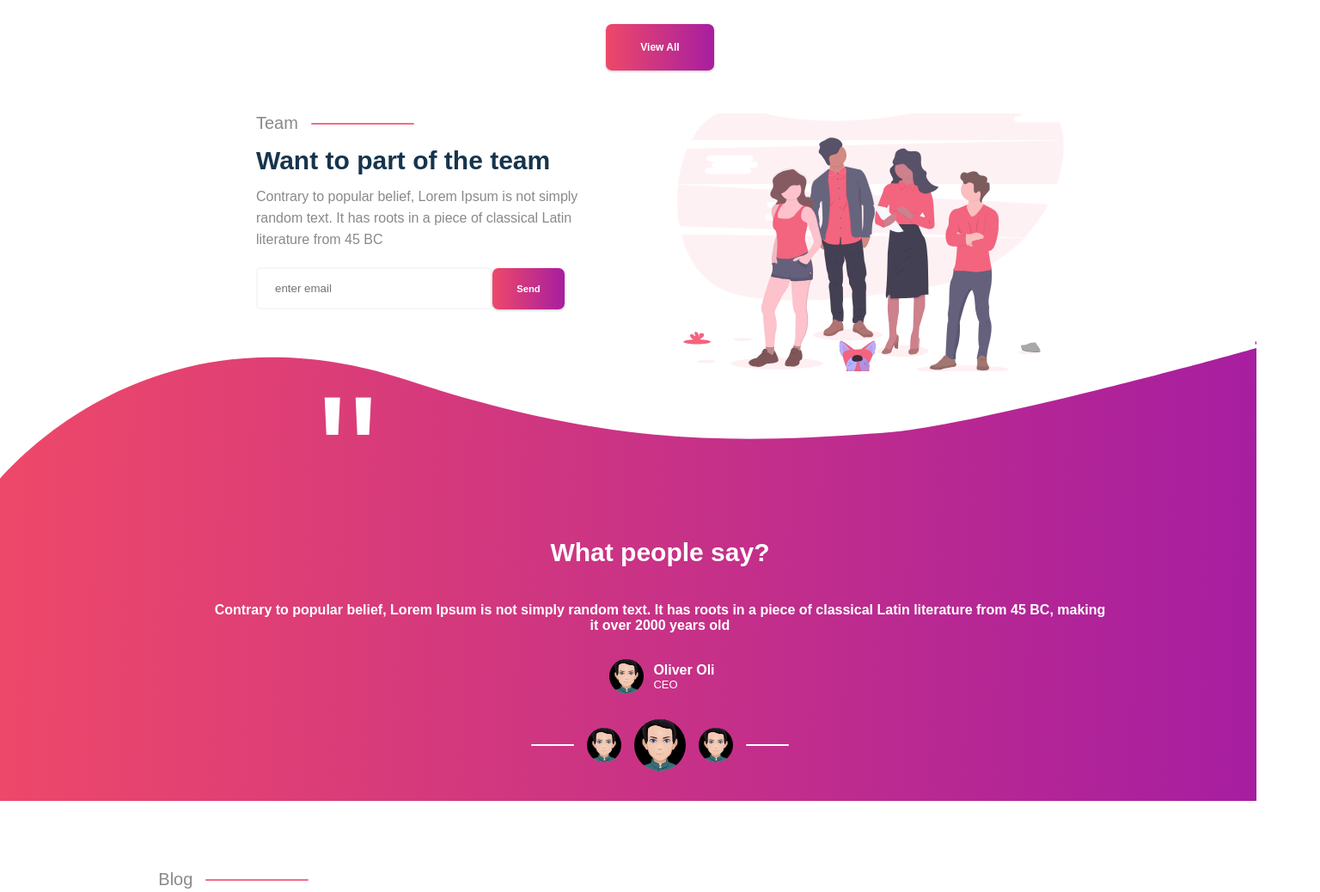
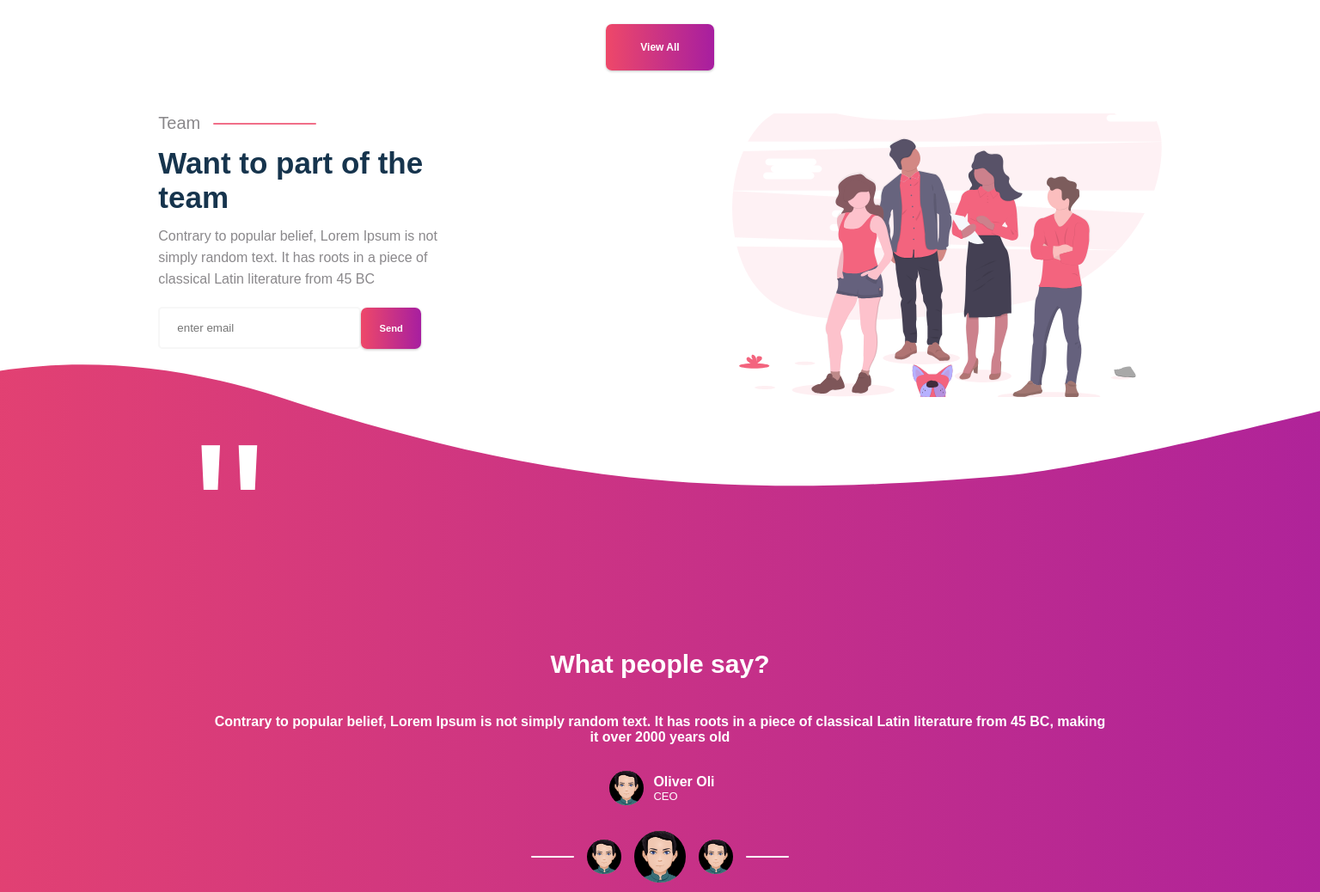
Before and after one commit to younggeeks/childcare-UII, a Gatsby site: page / in a window 1536 px wide. Shown: the part 2564-3602 px from the top of the page at 86% size. Built offline with nearby package versions, Linux system fonts and the light colour scheme; Gatsby itself is replaced by a stand-in of ours.

Commit message:
fix team section

```diff
--- a/src/components/layout.js
+++ b/src/components/layout.js
@@ -29,14 +29,6 @@ const Layout = ({ children }) => {
     <LayoutContainer>
       <Header siteTitle={data.site.siteMetadata.title} />
       <main>{children}</main>
-
-
-      <footer>
-        <p>
-          Created with <FontAwesomeIcon icon={faHeart} color={"#c54874"} /> By
-          Wajomba ©
-        </p>
-      </footer>
     </LayoutContainer>
   )
 }
--- a/src/components/managementSection/managementSection.scss
+++ b/src/components/managementSection/managementSection.scss
@@ -3,13 +3,13 @@
 
   &__section {
     display: flex;
-    height: 800px;
+    height: 930px;
     width: 100vw;
     position: relative;
-    left: 50%;
-    margin-left: -50vw;
+    margin-left: -12vw;
+    margin-bottom: 80px;
     background: url("../../images/juunachini.svg") no-repeat center;
-    margin-bottom: 80px;
+    background-size: 297vh;
   }
 
   &__content {
@@ -27,11 +27,12 @@
     font-size: 140px;
     position: absolute;
     left: 35px;
-    top: 300px;
+    top: 365px;
   }
 
   &__top {
     display: flex;
+    width: 100%;
   }
 
   &__info {
@@ -133,10 +134,10 @@
   @media only screen and (min-width: 1440px) {
     &__ascii {
       color: #fff;
-      font-size: 200px;
+      font-size: 240px;
       position: absolute;
-      left: 185px;
-      top: 285px;
+      left: 40px;
+      top: 330px;
     }
   }
 }
--- a/src/components/managementSection/team.scss
+++ b/src/components/managementSection/team.scss
@@ -1,15 +1,30 @@
 .team {
   &__container {
     display: grid;
-    grid-template-columns: 420px 450px;
-    height: 300px;
-    grid-gap: 70px;
+    grid-template-columns: 367px 425px;
+    height: 330px;
+    grid-gap: 80px;
   }
 
   &__img {
-      background: url(../../images/team.svg) no-repeat center;
-      background-size: 450px;
+    background: url(../../images/team.svg) no-repeat center;
+    background-size: 415px;
   }
+
+  @media only screen and (min-width: 1440px) {
+    &__container {
+      display: grid;
+      grid-template-columns: 1fr 2fr;
+      height: 330px;
+      grid-gap: 120px;
+    }
+
+    &__img {
+      background: url(../../images/team.svg) no-repeat right;
+      background-size: 500px;
+    }
+  }
+
   &__email {
     border-radius: 5px;
     padding: 15px 20px;
@@ -18,7 +33,7 @@
   }
 
   &__btn {
-      height: 48px;
-      width: 20%;
+    height: 48px;
+    width: 20%;
   }
 }
--- a/src/components/newsSection/newsSection.scss
+++ b/src/components/newsSection/newsSection.scss
@@ -26,7 +26,7 @@
         display: flex;
         color: rgba(22, 52, 77, 1);
         font-weight: bold;
-        font-size: 30px;
+        font-size: 35px;
         padding-bottom: 12px;
 
     }
```
